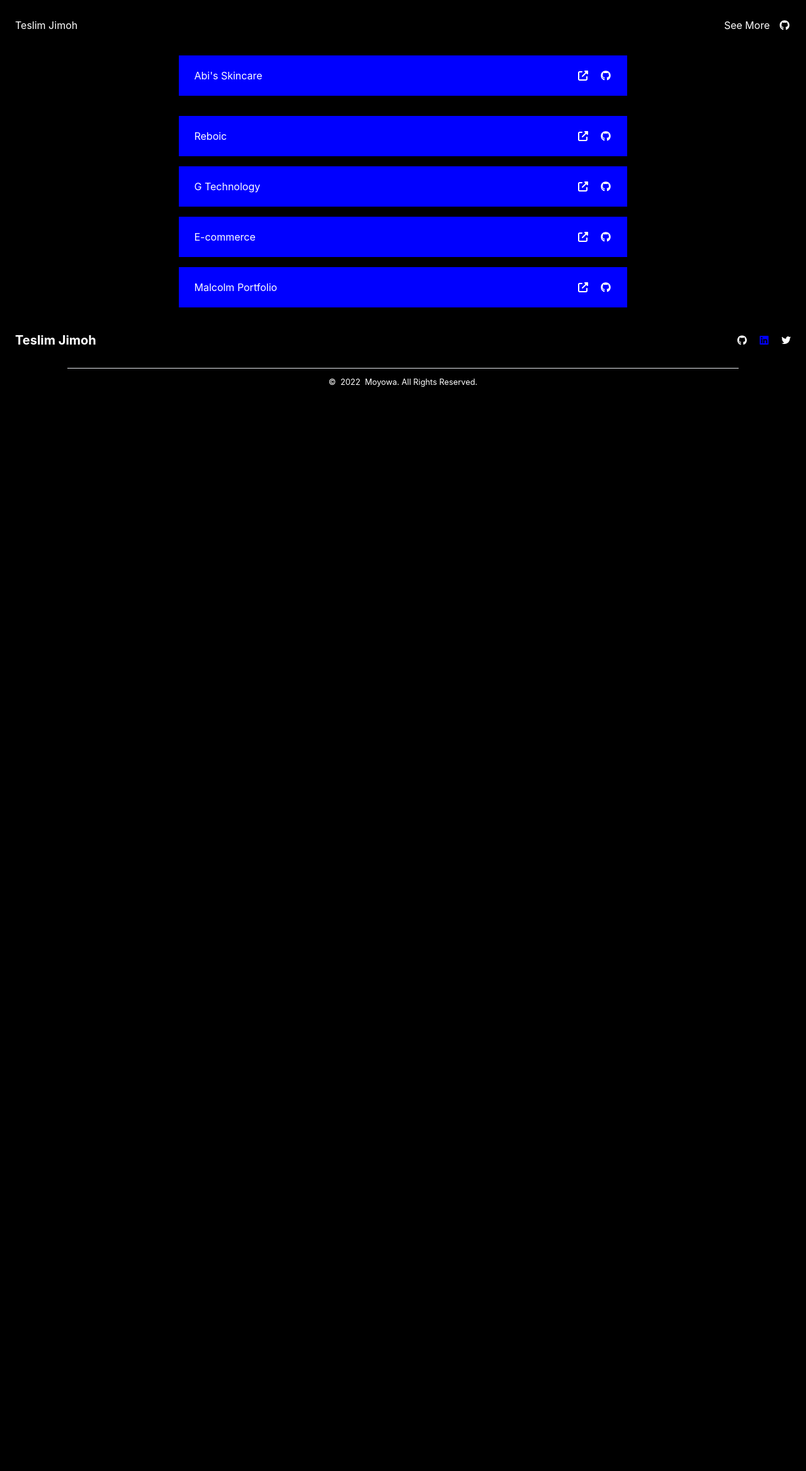
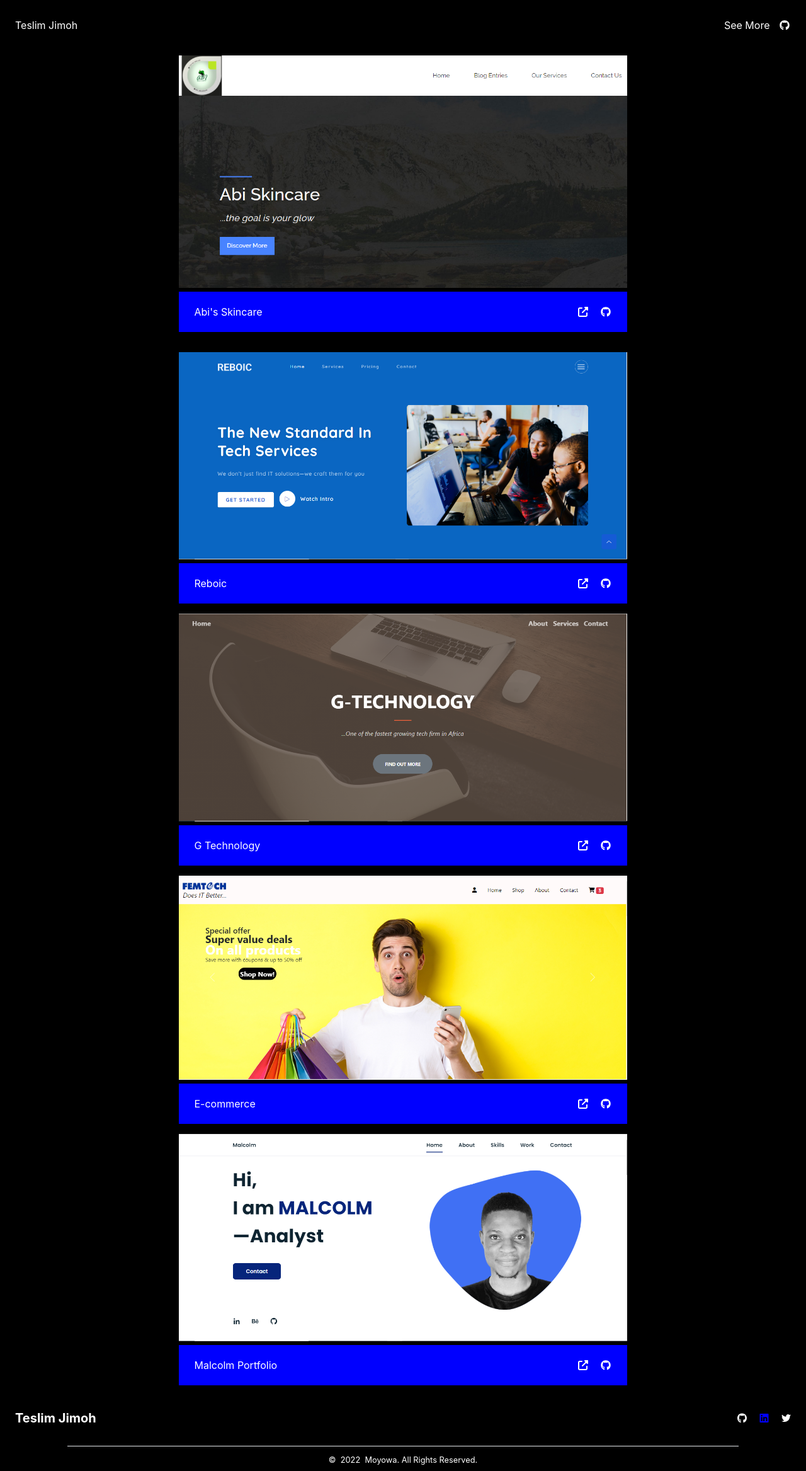
Before and after one commit to Moyowaaaa/Teslim-Jimoh, a Next.js app: page /projects in a window 1280 px wide. Shown: the whole page at 63% size. Before the commit the page ends 800 px from the top, so only its background shows below. Built offline with nearby package versions, Linux system fonts and the light colour scheme.

Commit message:
added:production fix

```diff
--- a/pages/projects.js
+++ b/pages/projects.js
@@ -1,10 +1,10 @@
 import React from 'react'
 import Link from 'next/link'
-// import First from "../assets/images/portfolio1.PNG"
-// import Second from "../assets/images/portfolio.PNG"
-// import Third from "../assets/images/portfolio2.PNG"
-// import Fourth from "../assets/images/portfolio5.PNG"
-// import Fifth from "../assets/images/portfolio4.PNG"
+import First from "../images/portfolio1.PNG"
+import Second from "../images/portfolio.PNG"
+import Third from "../images/portfolio2.PNG"
+import Fourth from "../images/portfolio5.PNG"
+import Fifth from "../images/portfolio4.PNG"
 import Image from "next/image";
 import ProjectsHeader from '../components/ProjectsHeader';
 import Footer from '../components/Footer'
@@ -35,7 +35,7 @@ const projects = () => {
           <div className='w-full lg:w-10/12 h-auto mb-4'>
           <a href="https://organicskin.herokuapp.com/" target="_blank" rel="noreferrer">
 
-            {/* <Image src={First} /> */}
+            <Image src={First} />
             </a>
 
             <div className='h-[4rem] bg-[blue] text-white flex items-center justify-between px-6 mb-4'>
@@ -53,7 +53,7 @@ const projects = () => {
 
           <div className='w-full  lg:w-10/12 h-[auto] mb-4'>
 
-            {/* <Image src={Second} /> */}
+            <Image src={Second} />
             <div className='h-[4rem] bg-[blue] text-white flex items-center justify-between px-6'>
               <h2 className='hover:underline underline-[teal]'>Reboic</h2>
 
@@ -69,7 +69,7 @@ const projects = () => {
 
           <div className='w-full  lg:w-10/12 h-[auto] mb-4'>
 
-            {/* <Image src={Third} /> */}
+            <Image src={Third} />
             <div className='h-[4rem] bg-[blue] text-white flex items-center justify-between px-6'>
               <h2 className='hover:underline underline-[teal]'>G Technology</h2>
 
@@ -83,7 +83,7 @@ const projects = () => {
           </div>
 
           <div className='w-full  lg:w-10/12 h-[auto] mb-4'>
-          {/* <Image src={Fourth} /> */}
+          <Image src={Fourth} />
             <div className='h-[4rem] bg-[blue] text-white flex items-center justify-between px-6'>
               <h2 className='hover:underline underline-[teal]'>E-commerce</h2>
 
@@ -101,7 +101,7 @@ const projects = () => {
 
 
           <div className='w-full  lg:w-10/12 h-[auto] mb-4'>
-            {/* <Image src={Fifth} /> */}
+            <Image src={Fifth} />
             <div className='h-[4rem] bg-[blue] text-white flex items-center justify-between px-6'>
               <h2 className='hover:underline underline-[teal]'>Malcolm Portfolio</h2>
 
```
